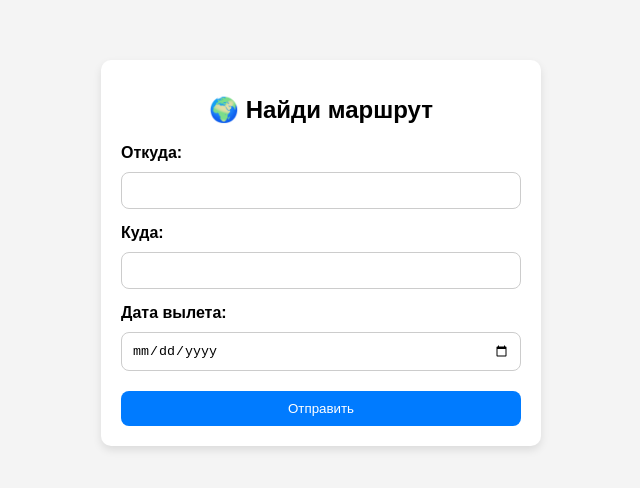
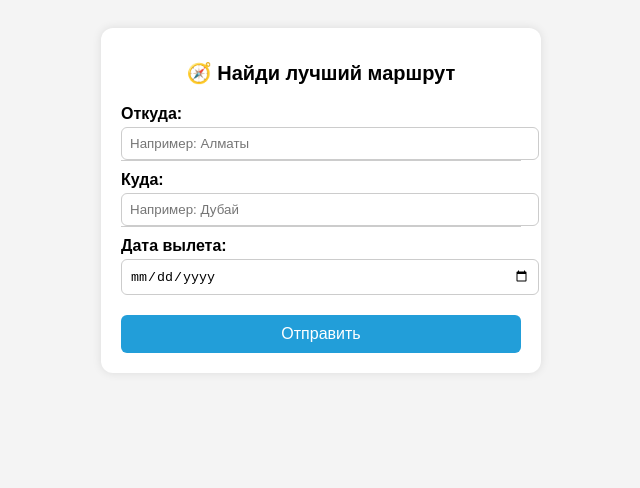
Before and after one commit to Yessenof/citygid-webapp, a plain HTML site: page index.html in a window 1280 px wide. Shown: the whole page, without its empty margins (319-959 px from the left). Drawn offline with Linux system fonts and the light colour scheme.

Commit message:
Add files via upload

```diff
--- a/index.html
+++ b/index.html
@@ -1,30 +1,30 @@
 <!DOCTYPE html>
 <html lang="ru">
 <head>
-  <meta charset="UTF-8">
-  <meta name="viewport" content="width=device-width, initial-scale=1.0">
+  <meta charset="UTF-8" />
+  <meta name="viewport" content="width=device-width, initial-scale=1.0"/>
   <title>CityGid WebApp</title>
-  <link rel="stylesheet" href="style.css">
+  <link rel="stylesheet" href="style.css" />
+  <script src="https://telegram.org/js/telegram-web-app.js"></script>
 </head>
 <body>
   <div class="container">
-    <h1>🌍 Найди маршрут</h1>
+    <h1>🧭 Найди лучший маршрут</h1>
     <form id="route-form">
       <label for="from">Откуда:</label>
-      <input type="text" id="from" name="from" list="cityListFrom" autocomplete="off">
-      <datalist id="cityListFrom"></datalist>
+      <input type="text" id="from" placeholder="Например: Алматы" autocomplete="off" />
+      <div id="suggestions-from" class="suggestions"></div>
 
       <label for="to">Куда:</label>
-      <input type="text" id="to" name="to" list="cityListTo" autocomplete="off">
-      <datalist id="cityListTo"></datalist>
+      <input type="text" id="to" placeholder="Например: Дубай" autocomplete="off" />
+      <div id="suggestions-to" class="suggestions"></div>
 
       <label for="date">Дата вылета:</label>
-      <input type="date" id="date" name="date">
+      <input type="date" id="date" />
 
       <button type="submit">Отправить</button>
     </form>
   </div>
-
   <script src="script.js"></script>
 </body>
 </html>
--- a/style.css
+++ b/style.css
@@ -2,48 +2,69 @@ body {
   font-family: Arial, sans-serif;
   background-color: #f4f4f4;
   padding: 20px;
-  margin: 0;
 }
 
 .container {
-  background-color: #fff;
+  max-width: 400px;
+  margin: auto;
+  background: white;
   padding: 20px;
-  max-width: 400px;
-  margin: 40px auto;
-  border-radius: 10px;
-  box-shadow: 0 4px 8px rgba(0,0,0,0.1);
+  border-radius: 12px;
+  box-shadow: 0 0 10px rgba(0, 0, 0, 0.1);
 }
 
 h1 {
   text-align: center;
-  font-size: 24px;
+  font-size: 20px;
   margin-bottom: 20px;
 }
 
 label {
   display: block;
-  margin-top: 15px;
-  margin-bottom: 5px;
+  margin-top: 10px;
   font-weight: bold;
 }
 
-input, button {
+input[type="text"],
+input[type="date"] {
   width: 100%;
-  padding: 10px;
-  margin-top: 5px;
+  padding: 8px;
+  margin-top: 4px;
   border: 1px solid #ccc;
-  border-radius: 8px;
-  box-sizing: border-box;
+  border-radius: 6px;
 }
 
 button {
-  margin-top: 20px;
-  background-color: #007bff;
+  width: 100%;
+  padding: 10px;
+  background-color: #229ED9;
   color: white;
   border: none;
+  border-radius: 6px;
+  margin-top: 20px;
+  font-size: 16px;
   cursor: pointer;
 }
 
 button:hover {
-  background-color: #0056b3;
+  background-color: #1c86b8;
 }
+
+.suggestions {
+  border: 1px solid #ccc;
+  border-top: none;
+  max-height: 150px;
+  overflow-y: auto;
+  background: white;
+  position: relative;
+  z-index: 10;
+}
+
+.suggestion {
+  padding: 8px;
+  cursor: pointer;
+}
+
+.suggestion:hover {
+  background-color: #f0f0f0;
+}
```
